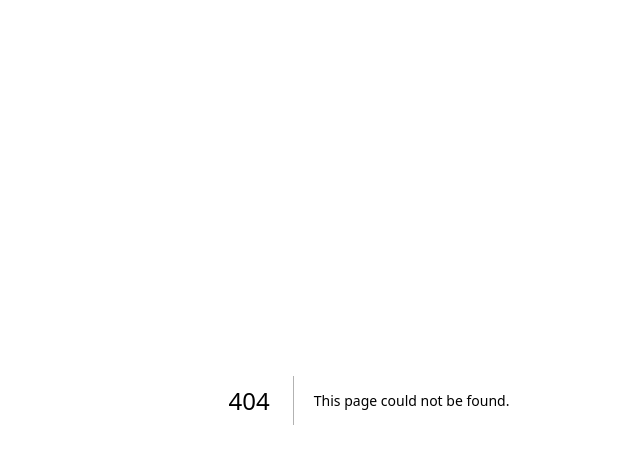
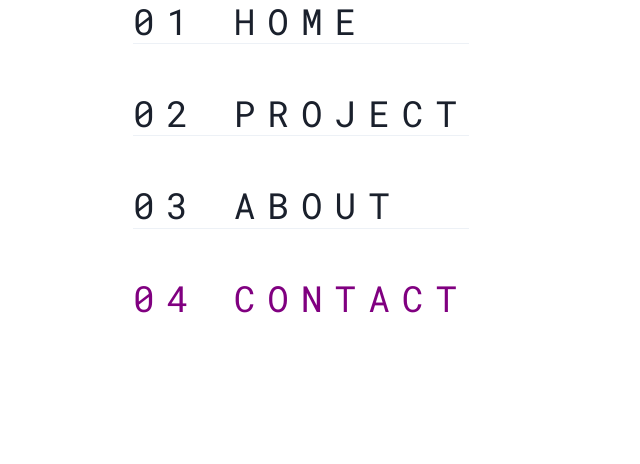
Before and after one commit to diazlp/evergreen-portfolio-nextjs, a Next.js app: page /contact in a window 1280 px wide. Before the commit this address had no page. Shown: the top 464 px of the page, without its empty margins (271-911 px from the left). Built offline with nearby package versions, Linux system fonts and the light colour scheme.

Commit message:
chore(side-navigation): change exit animation

```diff
--- /dev/null
+++ b/src/app/about/page.tsx
@@ -0,0 +1,11 @@
+import React from 'react'
+import { Box } from '@chakra-ui/react'
+import SideNavigation from '@/components/side-navigation'
+
+export default function Project(): React.ReactNode {
+  return (
+    <Box overflow="hidden">
+      <SideNavigation />
+    </Box>
+  )
+}
--- /dev/null
+++ b/src/app/contact/page.tsx
@@ -0,0 +1,11 @@
+import React from 'react'
+import { Box } from '@chakra-ui/react'
+import SideNavigation from '@/components/side-navigation'
+
+export default function Project(): React.ReactNode {
+  return (
+    <Box overflow="hidden">
+      <SideNavigation />
+    </Box>
+  )
+}
--- /dev/null
+++ b/src/app/project/page.tsx
@@ -0,0 +1,11 @@
+import React from 'react'
+import { Box } from '@chakra-ui/react'
+import SideNavigation from '@/components/side-navigation'
+
+export default function Project(): React.ReactNode {
+  return (
+    <Box overflow="hidden">
+      <SideNavigation />
+    </Box>
+  )
+}
--- a/src/components/side-navigation.tsx
+++ b/src/components/side-navigation.tsx
@@ -1,42 +1,72 @@
-import React from 'react'
-import { Heading, Divider, HStack, Flex } from '@chakra-ui/react'
-import { Variants, motion } from 'framer-motion'
+'use client'
+
+import React, { useState } from 'react'
+import {
+  Heading,
+  Divider,
+  HStack,
+  Flex,
+  useColorModeValue,
+} from '@chakra-ui/react'
+import { AnimatePresence, Variants, motion } from 'framer-motion'
+import { usePathname, useRouter } from 'next/navigation'
+
+const routes: {
+  path: string
+  text: string
+}[] = [
+  { path: '/', text: '01 HOME' },
+  { path: '/project', text: '02 PROJECT' },
+  { path: '/about', text: '03 ABOUT' },
+  { path: '/contact', text: '04 CONTACT' },
+]
 
 const flexVariants: Variants = {
-  hidden: { opacity: 0 },
-  show: {
+  initial: { opacity: 0 },
+  enter: {
     opacity: 1,
     transition: {
       staggerChildren: 0.1,
-      delayChildren: 3.2,
+      delayChildren: 3,
+    },
+  },
+  exit: {
+    x: -100,
+    opacity: 0,
+    transition: {
+      staggerChildren: 1,
     },
   },
 }
 
-// const itemVariants: Variants = {
-//   hidden: { scale: 0, top: 100 },
-//   show: { scale: 1, top: 30 },
-// }
-
 const itemVariants: Variants = {
-  hidden: { x: '100%', opacity: 0 },
-  show: {
-    x: 0,
+  initial: { x: '100%', opacity: 0 },
+  enter: {
+    x: 100,
     opacity: 1,
     transition: {
       type: 'tween',
       duration: 0.5,
     },
   },
+  exit: {
+    x: -100,
+    opacity: 0,
+  },
 }
 
 export default function SideNavigation(): React.ReactNode {
+  const pathname = usePathname()
+  const router = useRouter()
+  const [routePath, setRoutePath] = useState<string>(pathname)
+
   return (
     <HStack
       justify="end"
       w={{ base: '100%', md: '50%' }}
       display={{ base: 'none', md: 'flex' }}
     >
+      <AnimatePresence mode="wait" initial>
         <Flex
           as={motion.div}
           direction="column"
@@ -44,29 +74,50 @@ export default function SideNavigation(): React.ReactNode {
           letterSpacing={12}
           cursor="pointer"
           userSelect="none"
-        // initial={{ opacity: 0, y: -20 }}
-        // animate={{ opacity: 1, y: 0 }}
-        initial="hidden"
-        animate="show"
+          initial="initial"
+          animate="enter"
+          exit="exit"
           variants={flexVariants}
-        // transition={{ duration: 0.5, delayChildren: 0.2, staggerChildren: 0.2 }}
+          key={routePath}
         >
-        <motion.div variants={itemVariants}>
-          <Heading fontWeight="normal">01 HOME</Heading>
-          <Divider />
+          {routes.map((route, index) => (
+            <motion.div
+              key={index}
+              whileHover={{
+                x: 20,
+                transition: {
+                  type: 'tween',
+                },
+              }}
+              whileTap={{
+                opacity: 0,
+                x: -100,
+                transition: {
+                  type: 'tween',
+                },
+              }}
+              variants={itemVariants}
+              onClick={() => {
+                setRoutePath(route.path)
+                router.push(route.path)
+              }}
+            >
+              <Heading
+                fontWeight="normal"
+                color={
+                  pathname === route.path
+                    ? useColorModeValue('purple', 'orange')
+                    : ''
+                }
+              >
+                {route.text}
+              </Heading>
+              {index !== routes.length - 1 && <Divider />}
+              {/* <Divider /> */}
             </motion.div>
-        <motion.div variants={itemVariants}>
-          <Heading fontWeight="normal">02 PROJECT</Heading>
-          <Divider />
-        </motion.div>
-        <motion.div variants={itemVariants}>
-          <Heading fontWeight="normal">03 ABOUT</Heading>
-          <Divider />
-        </motion.div>
-        <motion.div variants={itemVariants}>
-          <Heading fontWeight="normal">04 CONTACT</Heading>
-        </motion.div>
+          ))}
         </Flex>
+      </AnimatePresence>
     </HStack>
   )
 }
```
Also changed, not shown: src/app/page.tsx (+0 -9 lines). Lines whose indentation alone changed are shown as unchanged.
